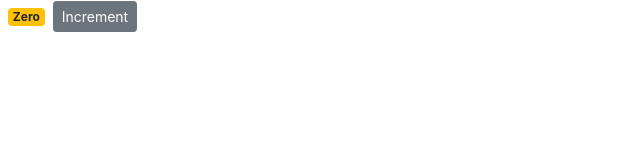
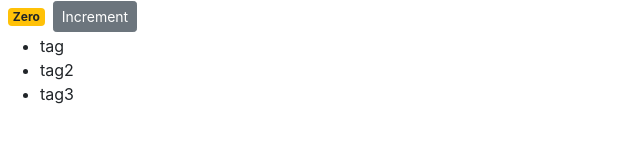
Before and after one commit to tuppers360/counter-app, a React (Create React App) app: page / in a window 1280 px wide. Shown: the top 160 px of the page, without its empty margins (0-640 px from the left). Built offline with nearby package versions, Linux system fonts and the light colour scheme.

Commit message:
8 - Rendering Lists

```diff
--- a/src/components/counter.jsx
+++ b/src/components/counter.jsx
@@ -1,8 +1,10 @@
 import React, { Component } from "react";
+import { link } from "fs";
 
 class Counter extends Component {
   state = {
-    count: 0
+    count: 0,
+    tags: ["tag", "tag2", "tag3"]
   };
 
   render() {
@@ -10,6 +12,11 @@
       <div>
         <span className={this.getBadgeClasses()}>{this.formatCount()}</span>
         <button className="btn btn-secondary btn-sm">Increment</button>
+        <ul>
+          {this.state.tags.map(tag => (
+            <li key={tag}>{tag}</li>
+          ))}
+        </ul>
       </div>
     );
   }
```
